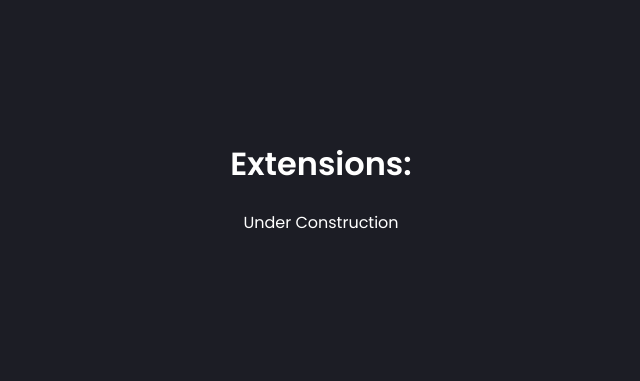
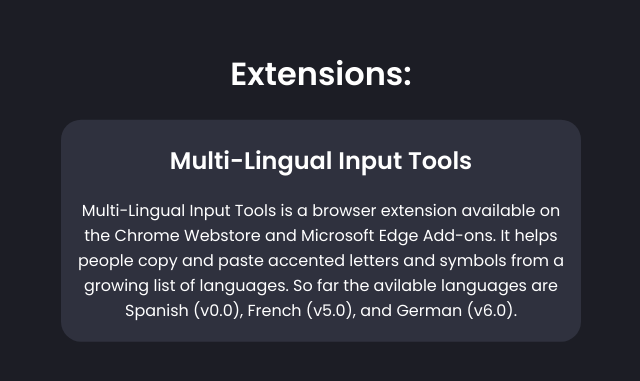
Before and after one commit to devsai9/extensions.saisiddhish.me, a plain HTML site: page index.html in a window 1280 px wide. Shown: the part 215-596 px from the top of the page, without its empty margins (319-959 px from the left). Drawn offline with nearby package versions, Linux system fonts and the light colour scheme.

Commit message:
Added Multi-Lingual Input Tools on homepage

```diff
--- a/index.html
+++ b/index.html
@@ -6,13 +6,17 @@
     <meta name="viewport" content="width=device-width, initial-scale=1.0">
     <title>Browser Extensions | Sai Chandra</title>
     <link href="assets/s-logo-circle.png" rel="icon">
-    <script src="https://ajax.googleapis.com/ajax/libs/jquery/3.6.1/jquery.min.js"></script>
     <link href="styles.css" rel="stylesheet">
 </head>
 <body>
     <main id="main">
         <h1>Extensions:</h1>
-        <p>Under Construction</p>
+        <a href="multi-lingual-input-tools/index.html" class="card-wrapper">
+            <div class="card">
+                <h2 class="title">Multi-Lingual Input Tools</h1>
+                <p class="information">Multi-Lingual Input Tools is a browser extension available on the Chrome Webstore and Microsoft Edge Add-ons. It helps people copy and paste accented letters and symbols from a growing list of languages. So far the avilable languages are Spanish (v0.0), French (v5.0), and German (v6.0).</p>
+            </div>
+        </a>
     </main>
 </body>
 </html>
--- a/styles.css
+++ b/styles.css
@@ -13,3 +13,22 @@
     transform: translate(-50%, -50%);
     text-align: center;
 }
+
+.card-wrapper {
+    color: white;
+    text-decoration: none;
+    margin: 0;
+    padding: 0;
+}
+
+.card:hover {
+    box-shadow: 10px 10px #e3e2da;
+    text-decoration: underline;
+}
+
+.card {
+    max-width: 500px;
+    background-color: #2f313e;
+    padding: 3px 10px 3px 10px;
+    border-radius: 20px;
+}
```
Also changed, not shown: assets/s-logo-circle.png (added).
